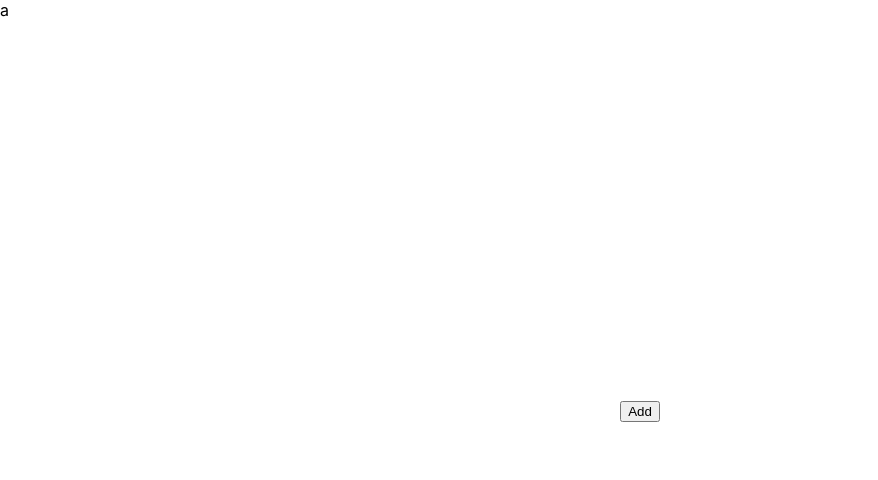
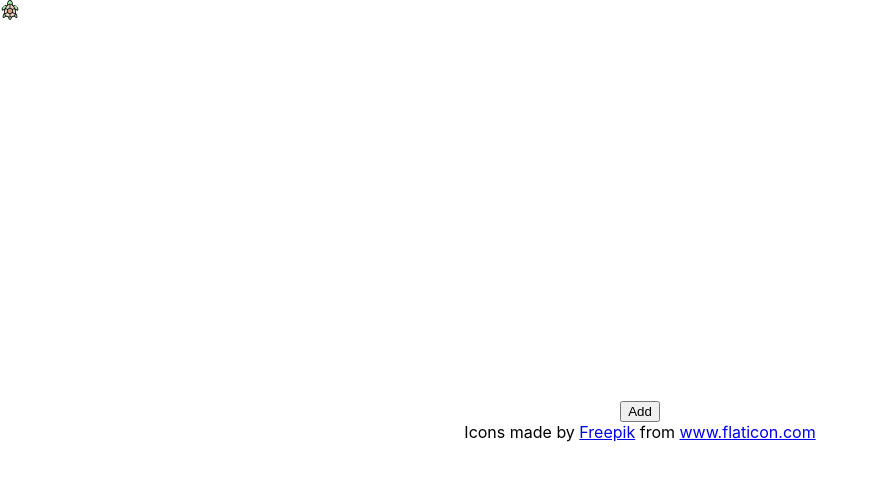
Before and after one commit to koukimetal/fake-canvas, a React (Create React App) app: page / in a window 1280 px wide. Both pictures are taken after a click on the button "Add". Shown: the top 480 px of the page, without its empty margins (0-878 px from the left). Built offline with nearby package versions, Linux system fonts and the light colour scheme.

Commit message:
added turtle

```diff
--- a/src/App.tsx
+++ b/src/App.tsx
@@ -7,6 +7,16 @@ const App: React.FC = () => {
   return (
     <div className="App">
       <Canvas />
+      <div>
+        Icons made by{" "}
+        <a href="https://www.flaticon.com/authors/freepik" title="Freepik">
+          Freepik
+        </a>{" "}
+        from{" "}
+        <a href="https://www.flaticon.com/" title="Flaticon">
+          www.flaticon.com
+        </a>
+      </div>
     </div>
   );
 };
--- a/src/components/Canvas.tsx
+++ b/src/components/Canvas.tsx
@@ -1,5 +1,5 @@
 import React from "react";
-
+import { ReactComponent as Turtle } from './turtle.svg';
 enum Shape {
   Circle
 }
@@ -64,7 +64,7 @@ export const Canvas: React.SFC<{}> = () => {
   );
 
   const catchShape = React.useCallback(
-    (e: React.MouseEvent<HTMLDivElement, MouseEvent>, id: number) => {
+    (id: number) => {
       updateTargetId(id);
     },
     []
@@ -100,13 +100,18 @@ export const Canvas: React.SFC<{}> = () => {
         {Object.keys(items).map(id => {
           const item = items[id];
           return (
-            <div
+            <Turtle
               key={id}
-              style={{ position: "absolute", top: item.v.y, left: item.v.x }}
-              onMouseDown={e => catchShape(e, parseInt(id))}
+              style={{
+                  position: "absolute",
+                  top: item.v.y,
+                  left: item.v.x,
+                  height: item.height,
+                  width: item.width,
+                 }}
+              onMouseDown={() => catchShape(parseInt(id))}
             >
-              a
-            </div>
+            </Turtle>
           );
         })}
       </div>
```
Also changed, not shown: src/components/turtle.svg (added), src/logo.svg (deleted).
